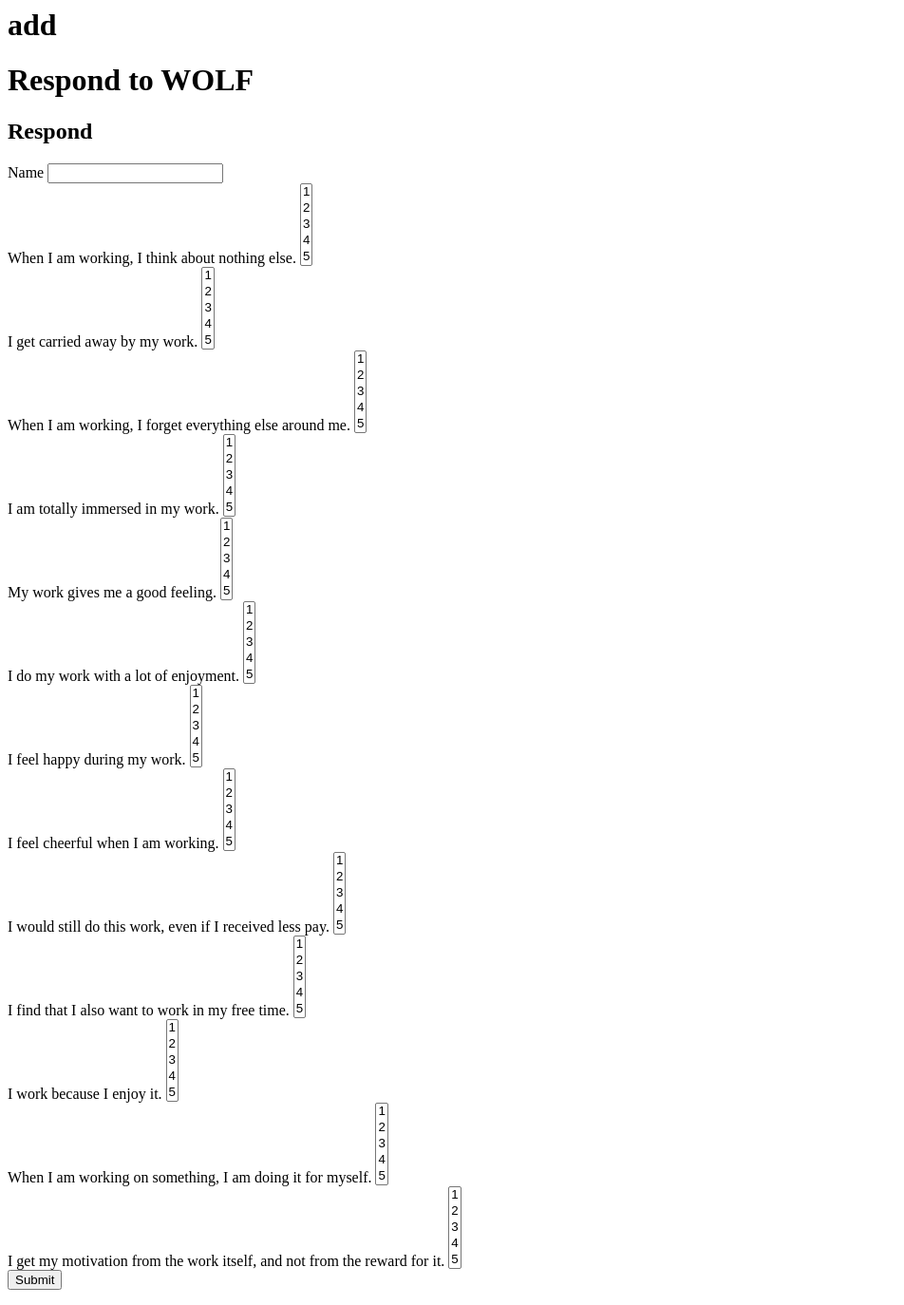
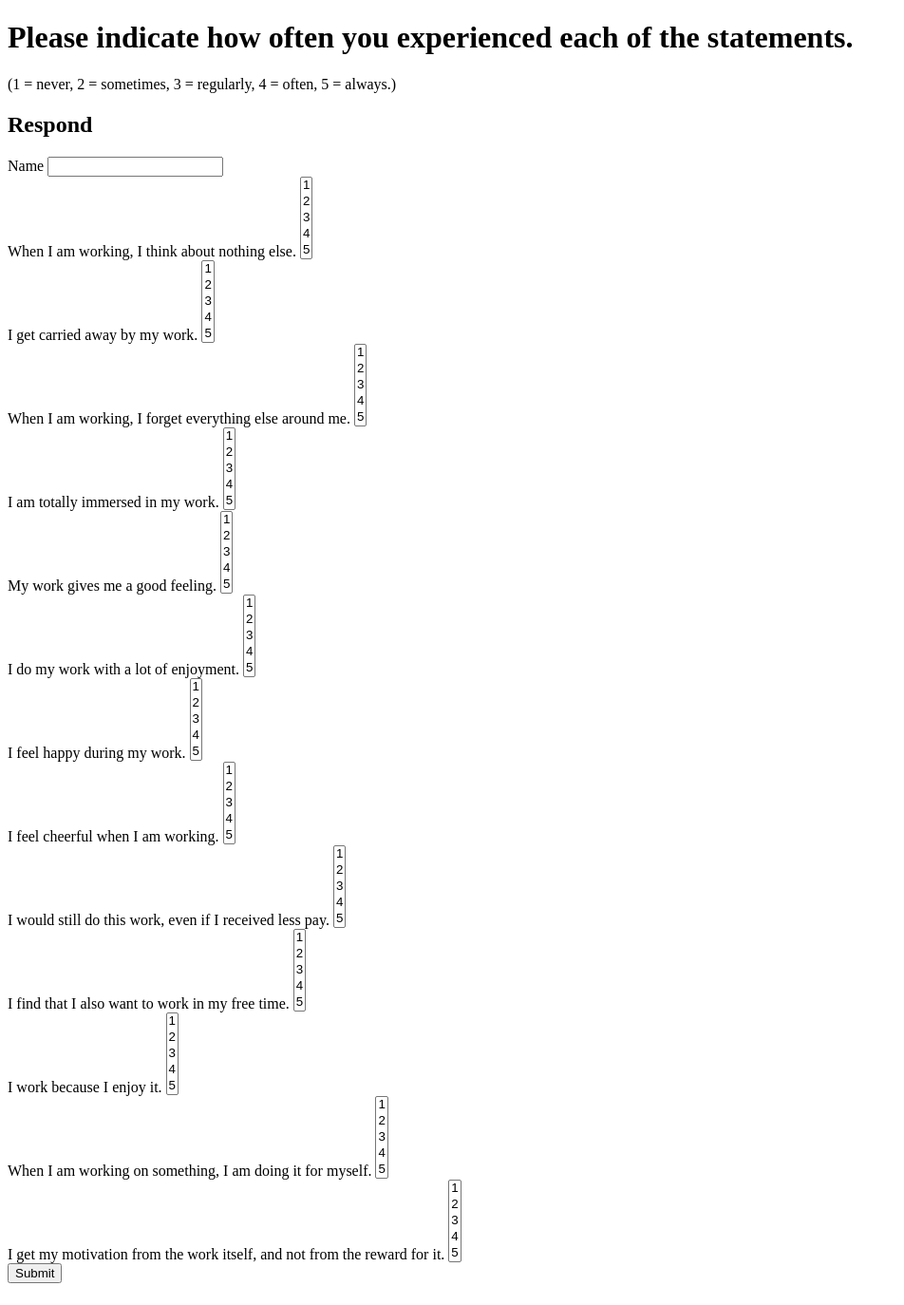
Before and after one commit to WaledSalem/Project812, a Flask app: page /add in a window 1280 px wide. Shown: the whole page at 95% size, without its empty margins (0-952 px from the left). After the commit the page ends 1351 px from the top, so only its background shows below. Run offline with Flask 2, Linux system fonts and the light colour scheme.

Commit message:
templates modified

```diff
--- a/application/templates/add.html
+++ b/application/templates/add.html
@@ -1,11 +1,10 @@
-<h1>add</h1>
-
 {% extends "main.html" %}
 
-{% block title %} WOLF {% endblock %}
+{% block title %} Add {% endblock %}
 
 {% block body %}
-<h1>Respond to WOLF</h1>
+<h1>Please indicate how often you experienced each of the statements.</h1>
+</h1>(1 = never, 2 = sometimes, 3 = regularly, 4 = often, 5 = always.)</h1>
 <div>
     <h2> Respond </h2>
         <form  method = "POST" action="">
--- a/application/templates/delete.html
+++ b/application/templates/delete.html
@@ -1,5 +1,5 @@
 {% extends "main.html" %}
-{% block title %} Delete Answer {% endblock %}
+{% block title %} Delete {% endblock %}
 {% block body %}
 
 <h1>Delete Answer</h1>
--- a/application/templates/home.html
+++ b/application/templates/home.html
@@ -3,7 +3,8 @@
 {% block title %} Home {% endblock %}
 
 {% block body %}
-<h1>WOLF</h1>
+<h1>The Work-Related Flow Inventory</h1>
+<h2>WOLF</h2>
 <div>
     <div>
         <div>
--- a/application/templates/read.html
+++ b/application/templates/read.html
@@ -1,9 +1,9 @@
 {% extends "main.html" %}
 
-{% block title %} WOLF {% endblock %}
+{% block title %} Read {% endblock %}
 
 {% block body %}
-<h1>WOLF</h1>
+<h1>Database</h1>
 <div>
     <h2> Return Home <b/> <button><a href="home">Home</a></button> </h2>
     <div>
--- a/application/templates/update.html
+++ b/application/templates/update.html
@@ -1,5 +1,5 @@
 {% extends "main.html" %}
-{% block title %} Update Answer {% endblock %}
+{% block title %} Update {% endblock %}
 {% block body %}
 
 <h1>Update Answer</h1>
```
